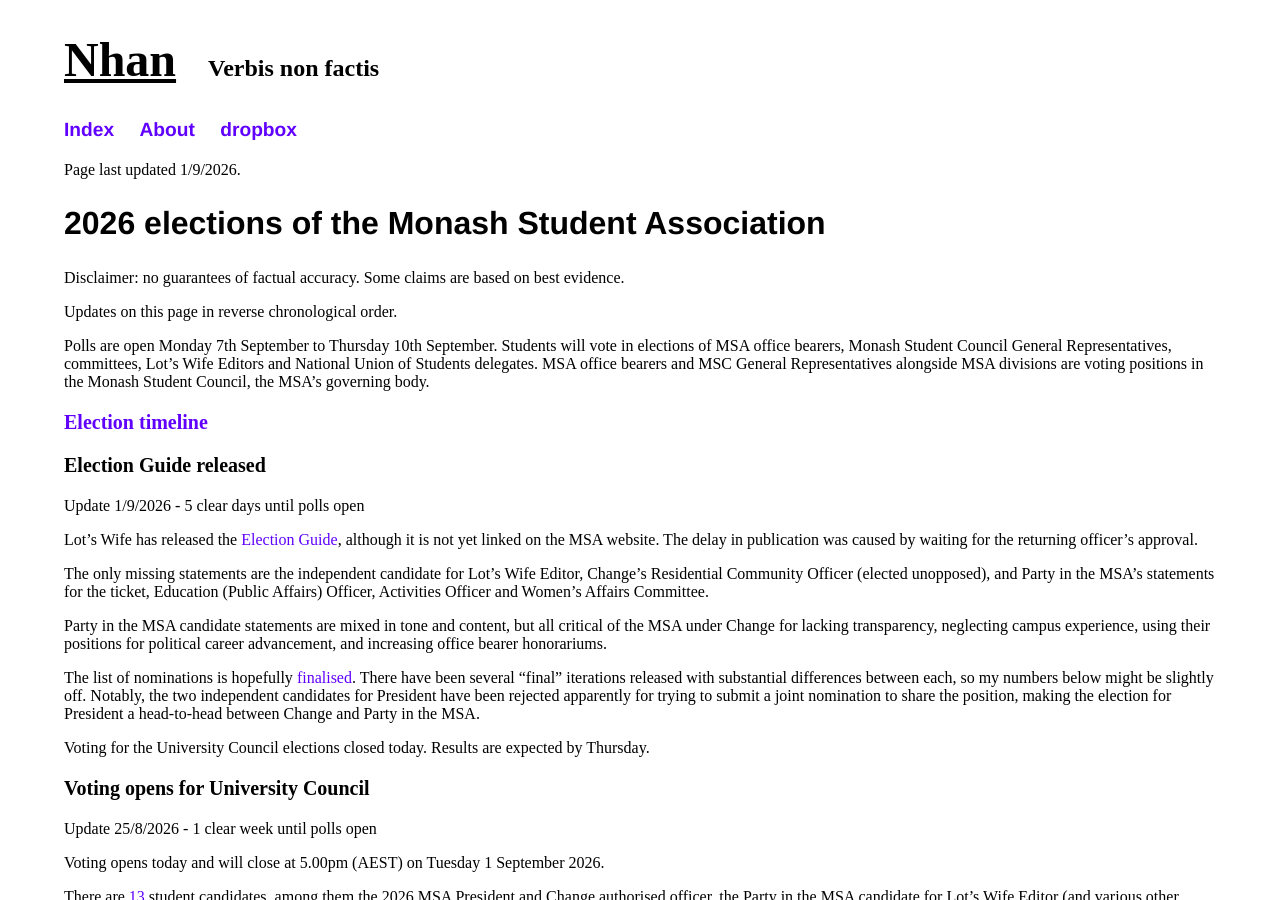
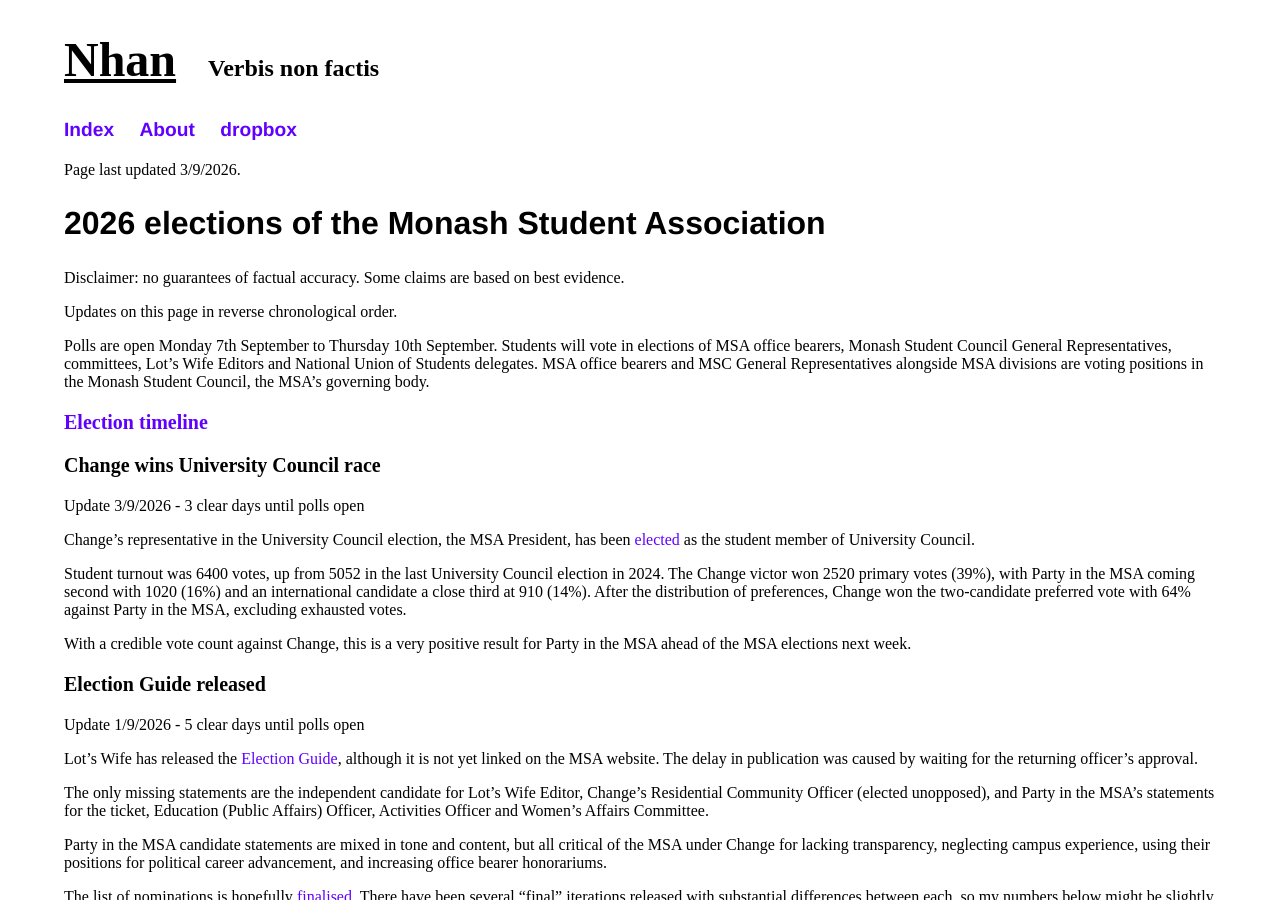
Before and after one commit to nhtnhanbn/nhtnhanbn.github.io, a Jekyll site: the page built from monash/msa26.md, in a window 1280 px wide and 900 px high. Built offline with Jekyll 4.4.1, drawn with Linux system fonts in a browser that asks for light colours.

Commit message:
Update msa26

```diff
--- a/monash/msa26.md
+++ b/monash/msa26.md
@@ -3,7 +3,7 @@
 title: 2026 Monash Student Association elections
 ---
 
-Page last updated 1/9/2026.
+Page last updated 3/9/2026.
 
 ## 2026 elections of the Monash Student Association
 
@@ -14,6 +14,16 @@
 Polls are open Monday 7th September to Thursday 10th September. Students will vote in elections of MSA office bearers, Monash Student Council General Representatives, committees, Lot's Wife Editors and National Union of Students delegates. MSA office bearers and MSC General Representatives alongside MSA divisions are voting positions in the Monash Student Council, the MSA's governing body.
 
 ### [Election timeline](https://msa.monash.edu/hubfs/MSA%20Election%20Timeline%202026.pdf)
+
+### Change wins University Council race
+
+Update 3/9/2026 - 3 clear days until polls open
+
+Change's representative in the University Council election, the MSA President, has been [elected](https://www.monash.edu/__data/assets/pdf_file/0009/4424598/2026-Monash-University-Council-Elections-Notice-of-Results.pdf) as the student member of University Council.
+
+Student turnout was 6400 votes, up from 5052 in the last University Council election in 2024. The Change victor won 2520 primary votes (39%), with Party in the MSA coming second with 1020 (16%) and an international candidate a close third at 910 (14%). After the distribution of preferences, Change won the two-candidate preferred vote with 64% against Party in the MSA, excluding exhausted votes.
+
+With a credible vote count against Change, this is a very positive result for Party in the MSA ahead of the MSA elections next week.
 
 ### Election Guide released
 
```
Also changed, not shown: monash/demise.md (+1 -1 lines), monash/radmon.md (+1 -1 lines).
